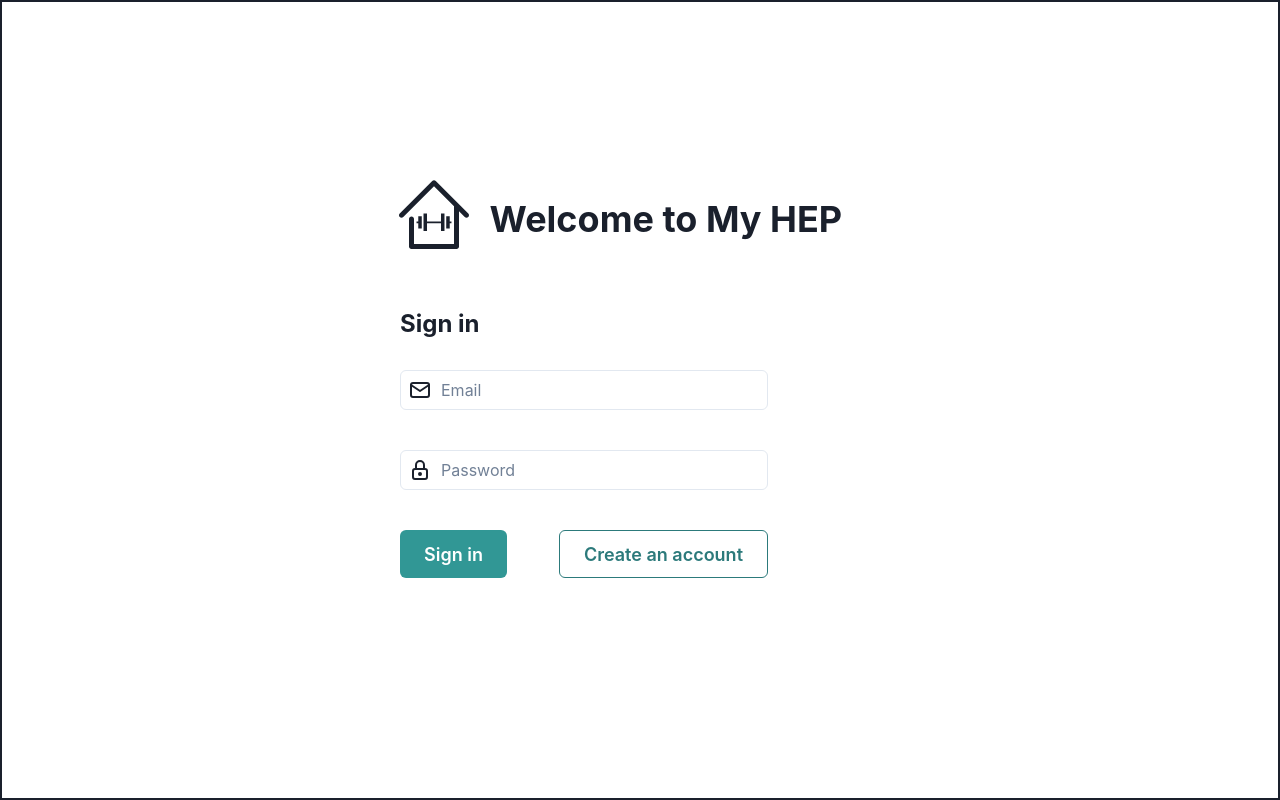
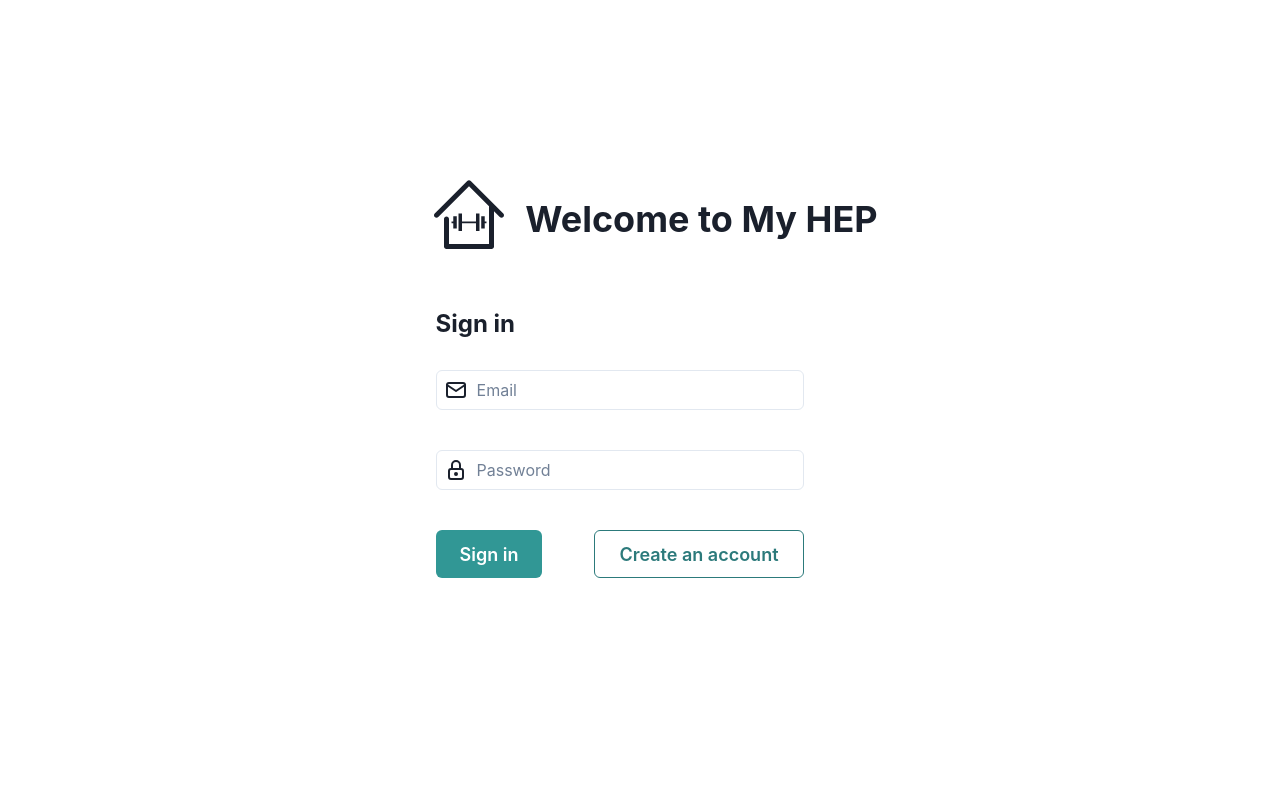
Before and after one commit to My-HEP/frontend, a React (Create React App) app: page / in a window 1280 px wide. Built offline with nearby package versions, Linux system fonts and the light colour scheme; no server answers.

Commit message:
Center sign in and remove border

```diff
--- a/src/shared/pages/Auth.js
+++ b/src/shared/pages/Auth.js
@@ -36,12 +36,12 @@ function Auth() {
       align="center"
       justify="center"
       padding="3rem"
-      border="2px"
     >
       <Flex
         direction="column"
         width="100%"
         maxWidth={['none', 'none', '30rem']}
+        marginLeft={['10%', '10%', '6%']}
       >
         <Flex
           width="100%"
```
